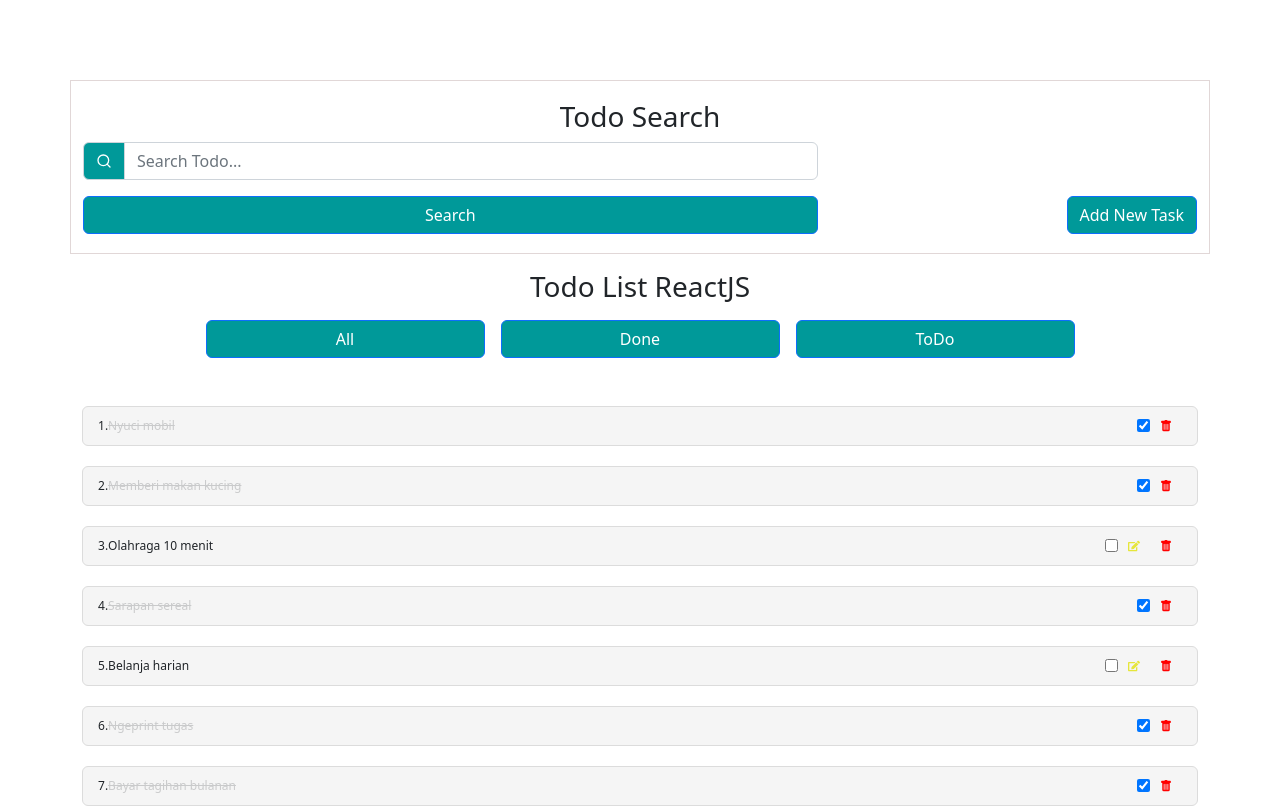
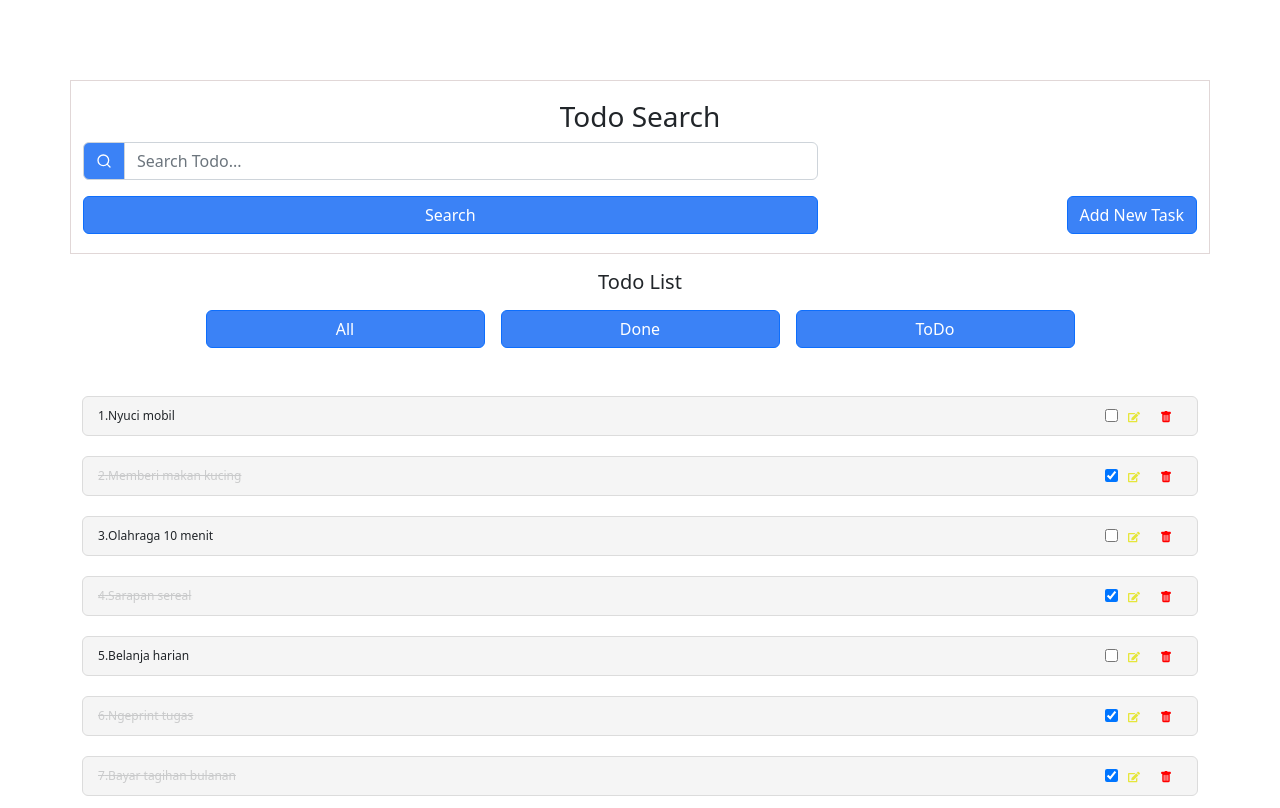
Before and after one commit to wiridho/TodoListReactJs, a React (Create React App) app: page / in a window 1280 px wide. Shown: the top 808 px of the page. Built offline with nearby package versions, Linux system fonts and the light colour scheme.

Commit message:
Fix Search

```diff
--- a/src/App.css
+++ b/src/App.css
@@ -1,5 +1,5 @@
 :root {
-  --color-primary: #009999;
+  --color-primary: #3b82f6;
   --color-white: #fff;
 }
 
@@ -88,7 +88,7 @@ button {
   flex: 1;
 }
 
-.taskBg .done .taskText {
+.taskBg .done {
   text-decoration: line-through;
   opacity: 0.2;
 }
--- a/src/App.js
+++ b/src/App.js
@@ -3,11 +3,12 @@ import { useNavigate } from 'react-router-dom'
 import './App.css'
 import TodoSearch from './components/partials/TodoSearch';
 import TodoList from './components/partials/TodoList';
-import AddTaskForm from './components/AddTaskForm';
+
 
 
 
 function App({ datalist, setDataList }) {
+
   console.log(datalist)
   //navigate
   const navigate = useNavigate()
@@ -16,9 +17,8 @@ function App({ datalist, setDataList }) {
   const [itemShow, setItemShow] = useState('all')
 
   //TempState
-
   const [updateTask, setUpdateTask] = useState('')
-
+  const [search, setSearch] = useState('')
 
   //Delete Task
   const deleteTask = (id) => {
@@ -86,32 +86,48 @@ function App({ datalist, setDataList }) {
   }
 
   // handle checked
-  const checkbox = (e) => {
-    const data = datalist.map((item) => {
-      if (e.target.name === item.task) {
-        item.complete = !item.complete;
-      }
+  const checkbox = (id) => {
+    const filteredItems = datalist.map(item => {
+      item.id === id && (item.complete = !item.complete)
       return item;
-    });
-    setDataList(data);
-  };
+    })
+    setDataList(filteredItems);
+  }
 
-  // let items = []
-  // items = datalist;
-  // if (itemShow === 'all') {
-  //   items = datalist
-  // } else if (itemShow === 'done') {
-  //   items = datalist.filter(item => item.complete)
-  // } else {
-  //   items = datalist.filter(item => !item.complete)
-  // }
 
+  //handle filter
+  const handleFilter = (isFilter) => {
+    setItemShow(isFilter)
+  }
+
+  const onSearch = (e) => {
+    setSearch(e.target.value)
+  }
+
+
+
+  let items = []
+  items = datalist;
+  if (itemShow === 'all') {
+    items = datalist
+  } else if (itemShow === 'done') {
+    items = datalist.filter(item => item.complete)
+  } else if (itemShow === 'todo') {
+    items = datalist.filter(item => !item.complete)
+  }
+
+  console.log(items)
 
   return (
     <div className="container App">
-      <TodoSearch />
+      <TodoSearch
+        datas={items}
+        keyword={search}
+        onSearch={onSearch}
+      />
       <TodoList
-        datas={datalist}
+        wordSearch={search}
+        datas={items}
         markDone={markDone}
         setUpdateTask={setUpdateTask}
         deleteTask={deleteTask}
@@ -119,6 +135,7 @@ function App({ datalist, setDataList }) {
         deleteAll={deleteAll}
         handleTodo={handleTodo}
         handleDone={handleDone}
+        handleFilter={handleFilter}
         checkbox={checkbox}
         handleEdit={handleEdit}
       />
--- a/src/components/UpdateForm.js
+++ b/src/components/UpdateForm.js
@@ -38,7 +38,7 @@ const UpdateForm = ({ datalist, setDataList }) => {
                 <div className='addWrapper'>
                     <h5>Todo Update</h5>
                     <div className="input-group mb-3">
-                        <span class="input-group-text" id="basic-addon1"><FiEdit3 /></span>
+                        <span className="input-group-text" id="basic-addon1"><FiEdit3 /></span>
                         <input
                             value={task}
                             onChange={(e) => handleChange(e.target.value)}
--- a/src/components/partials/TodoList.js
+++ b/src/components/partials/TodoList.js
@@ -3,20 +3,26 @@ import { BsCheckSquare, BsTrashFill } from "react-icons/bs";
 import { Link } from 'react-router-dom'
 import { FaEdit } from "react-icons/fa";
 
-const TodoList = ({ datas, deleteTask, setUpdateTask, deleteAll, deleteAllDone, handleTodo, handleDone, handleEdit, setData, checkbox }) => {
+const TodoList = ({ datas, deleteTask, deleteAll, deleteAllDone, handleEdit, setData, checkbox, handleFilter, wordSearch }) => {
+
+	if (datas.length > 0) {
+		datas = datas.filter(item => {
+			return wordSearch === "" ? item : item.task.toLowerCase().includes(wordSearch.toLowerCase())
+		})
+	}
+
 	return (
-
 		<>
 			<div className="todo_container mt-3">
-				<h3>Todo List ReactJS</h3>
+				<h5>Todo List</h5>
 				<div className="todo__botton d-flex justify-content-center mt-3 mb-5">
-					<button className='btn btn-primary w-25 me-3' onClick={() => setData(datas)} type="button">
+					<button className='btn btn-primary w-25 me-3' onClick={() => handleFilter('all')} type="button">
 						All
 					</button>
-					<button className='btn btn-primary w-25 ' onClick={handleDone} type="button">
+					<button className='btn btn-primary w-25 ' onClick={() => handleFilter('done')} type="button">
 						Done
 					</button>
-					<button className='btn btn-primary w-25 ms-3' onClick={handleTodo} type="button">
+					<button className='btn btn-primary w-25 ms-3' onClick={() => handleFilter('todo')} type="button">
 						ToDo
 					</button>
 				</div>
@@ -38,8 +44,6 @@ const TodoList = ({ datas, deleteTask, setUpdateTask, deleteAll, deleteAllDone,
 											value={item.complete}
 											defaultChecked={item.complete}
 											onClick={() => checkbox(item.id)} />
-
-										{item.complete ? '' :
 										<span
 											className='edit'
 											title='Edit'
@@ -47,7 +51,6 @@ const TodoList = ({ datas, deleteTask, setUpdateTask, deleteAll, deleteAllDone,
 										>
 											<FaEdit />
 										</span>
-										}
 										<span
 											className='delete'
 											title='Delete'
--- a/src/components/partials/TodoSearch.js
+++ b/src/components/partials/TodoSearch.js
@@ -3,36 +3,24 @@ import { FiSearch } from "react-icons/fi";
 import AddTaskForm from '../AddTaskForm';
 import { useState } from 'react';
 
-const TodoSearch = (datas, setData) => {
+const TodoSearch = ({ datas, onSearch, keyword }) => {
 
-    const [filterTodo, setFilterTodo] = useState(datas)
-    const [search, setSearch] = useState('')
-
-    const filter = (status) => {
-        if (status === 'all') {
-            setFilterTodo(datas)
-        } else if (status === "done") {
-            const filtered = datas.map((item) => item.complete)
-            setFilterTodo(filtered)
-        } else if (status === "todo") {
-            const filtered = datas.map((item) => !item.complete)
-            setFilterTodo(filtered)
-        }
-    }
     return (
         <>
             <div className='row search_container'>
                 <h3>Todo Search</h3>
                 <div className='col-8 search_left'>
-                    <div class="input-group mb-3">
-                        <span class="input-group-text" id="basic-addon1"><FiSearch /></span>
+                    <div className="input-group mb-3">
+                        <span className="input-group-text" id="basic-addon1"><FiSearch /></span>
                         <input
-                            value=''
-                            onChange=''
+                            value={keyword}
+                            onChange={onSearch}
                             className='form-control'
-                            type="text" placeholder='Search Todo...' aria-label="Username" aria-describedby="basic-addon1" />
+                            type="text" placeholder='Search Todo...'
+                            aria-label="Username"
+                            aria-describedby="basic-addon1" />
                     </div>
-                    <div class="d-grid gap-2">
+                    <div className="d-grid gap-2">
                         <button className="btn btn-primary" type="button">Search</button>
                     </div>
                 </div>
--- a/src/data.json
+++ b/src/data.json
@@ -2,7 +2,7 @@
   {
     "id": 1,
     "task": "Nyuci mobil",
-    "complete": true
+    "complete": false
   },
   {
     "id": 2,
--- a/src/index.js
+++ b/src/index.js
@@ -1,7 +1,6 @@
 import React from 'react';
 import ReactDOM from 'react-dom/client';
 import './index.css';
-import reportWebVitals from './reportWebVitals';
 import Routing from './route';
 import 'bootstrap/dist/css/bootstrap.min.css';
 
@@ -11,5 +10,3 @@ root.render(
     <Routing />
   </>
 );
-
-reportWebVitals();
--- a/src/reportWebVitals.js
+++ /dev/null
@@ -1,13 +0,0 @@
-const reportWebVitals = onPerfEntry => {
-  if (onPerfEntry && onPerfEntry instanceof Function) {
-    import('web-vitals').then(({ getCLS, getFID, getFCP, getLCP, getTTFB }) => {
-      getCLS(onPerfEntry);
-      getFID(onPerfEntry);
-      getFCP(onPerfEntry);
-      getLCP(onPerfEntry);
-      getTTFB(onPerfEntry);
-    });
-  }
-};
-
-export default reportWebVitals;
```
Also changed, not shown: src/setupTests.js (deleted, +0 -5 lines), src/logo.svg (deleted), 1 other file (tests, documents, lock files or other folders). Lines whose indentation alone changed are shown as unchanged.
